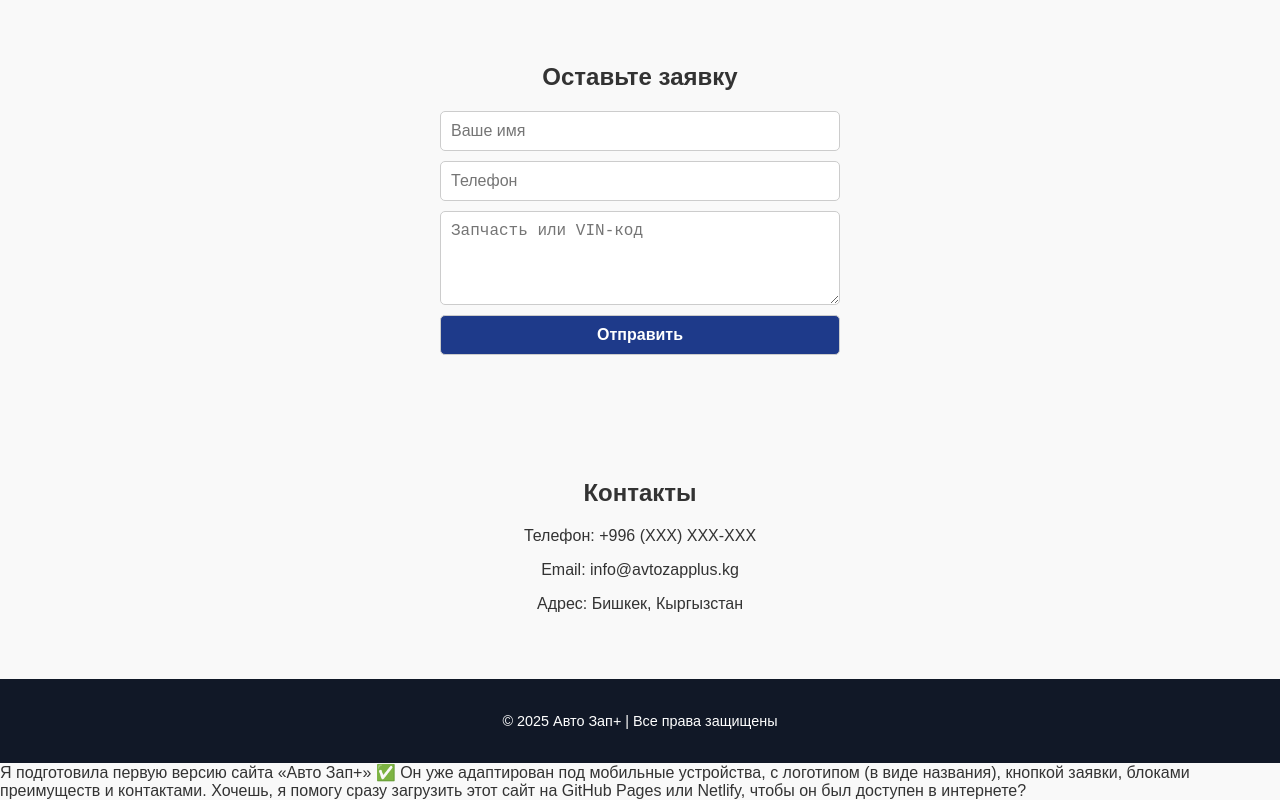
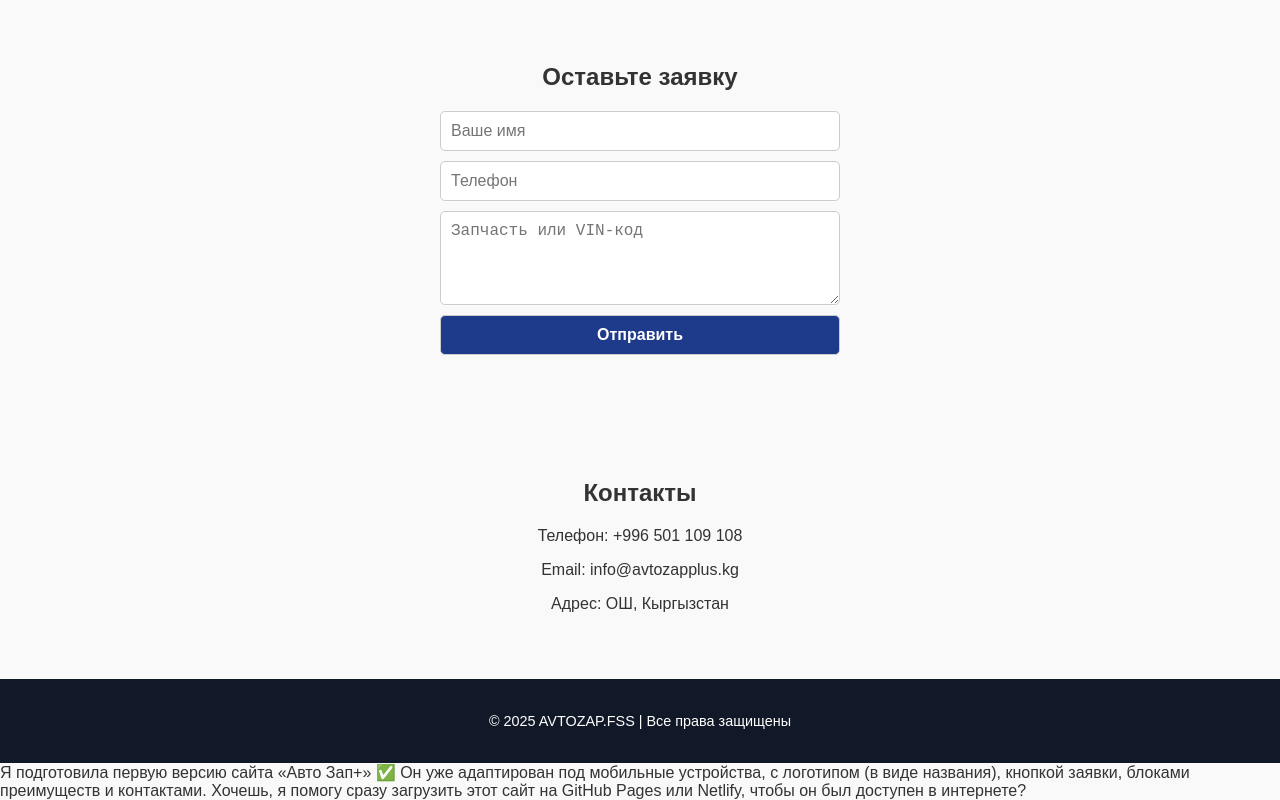
Before and after one commit to magistr-a/avtozapplus, a plain HTML site: page index.html in a window 1280 px wide. Shown: the part 684-1484 px from the top of the page. Drawn offline with Linux system fonts and the light colour scheme.

Commit message:
Update index.html

```diff
--- a/index.html
+++ b/index.html
@@ -3,7 +3,7 @@
 <head>
   <meta charset="UTF-8">
   <meta name="viewport" content="width=device-width, initial-scale=1.0">
-  <title>AVTOZAO.FSS</title>
+  <title>AVTOZAP.FSS</title>
   <style>
     body {
       margin: 0;
@@ -135,13 +135,13 @@
 
   <section id="contacts" class="contacts">
     <h3>Контакты</h3>
-    <p>Телефон: +996 (XXX) XXX-XXX</p>
+    <p>Телефон: +996 501 109 108</p>
     <p>Email: info@avtozapplus.kg</p>
-    <p>Адрес: Бишкек, Кыргызстан</p>
+    <p>Адрес: ОШ, Кыргызстан</p>
   </section>
 
   <footer>
-    <p>© 2025 Авто Зап+ | Все права защищены</p>
+    <p>© 2025 AVTOZAP.FSS | Все права защищены</p>
   </footer>
 </body>
 </html>
```
